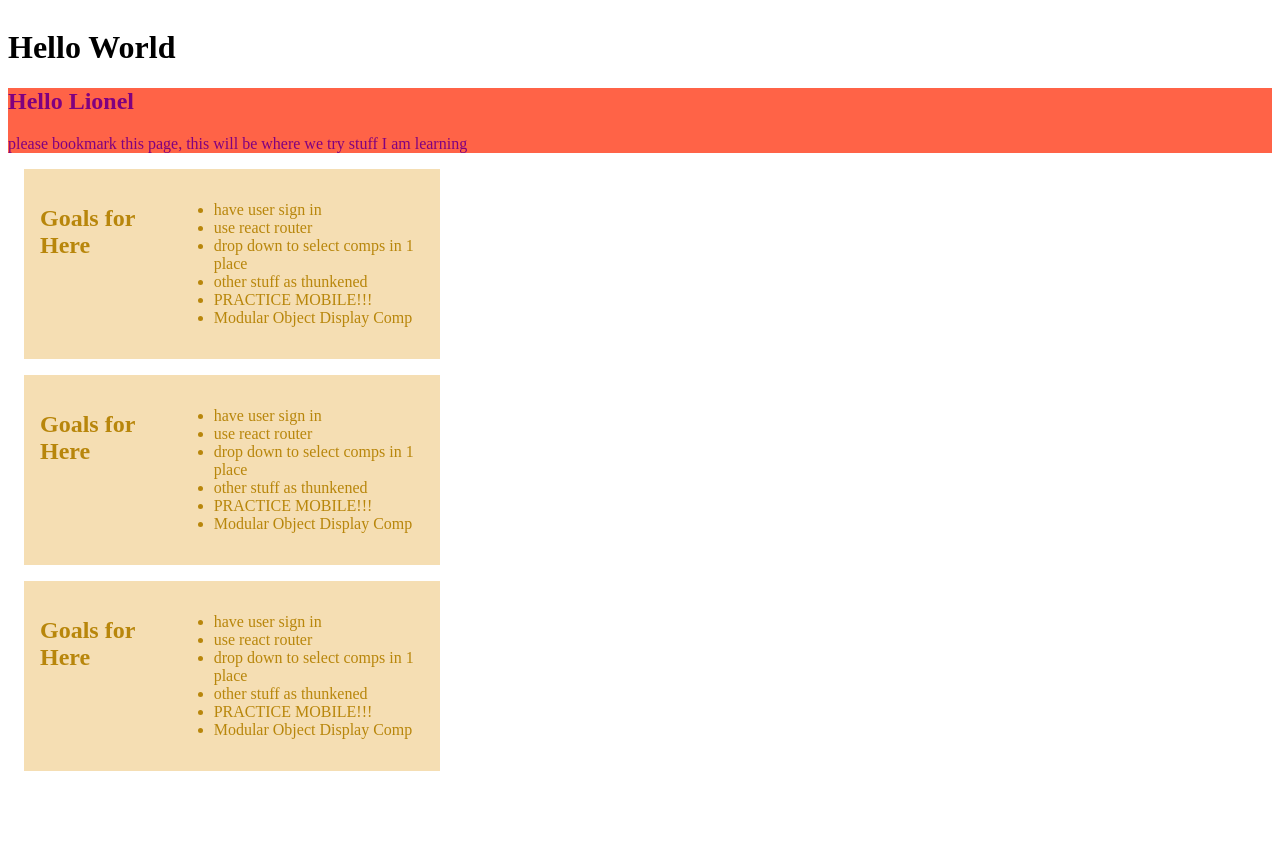
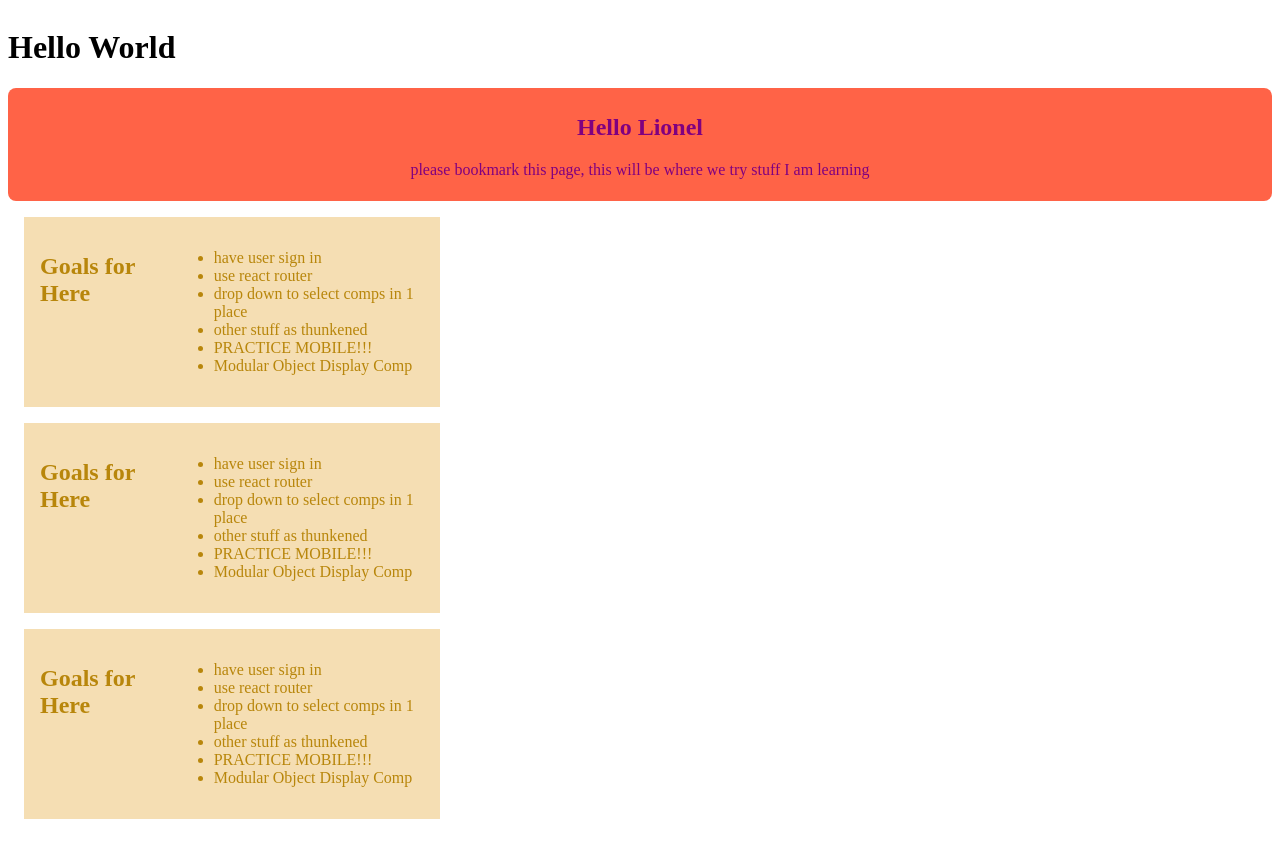
Before and after one commit to JF-LL-codebuds/react-play-study-fe, a React app: page / in a window 1280 px wide. Before the commit the page ends 800 px from the top, so only its background shows below. Built offline with nearby package versions, Linux system fonts and the light colour scheme.

Commit message:
styled greeting bar

```diff
--- a/src/components/greeting/greeting.css
+++ b/src/components/greeting/greeting.css
@@ -1,4 +1,8 @@
 .greeting {
   background-color: tomato;
   color: purple;
+  padding: 0.5%;
+  border-radius: 8px;
+  max-width: 100%;
+  text-align: center;
 }
```
